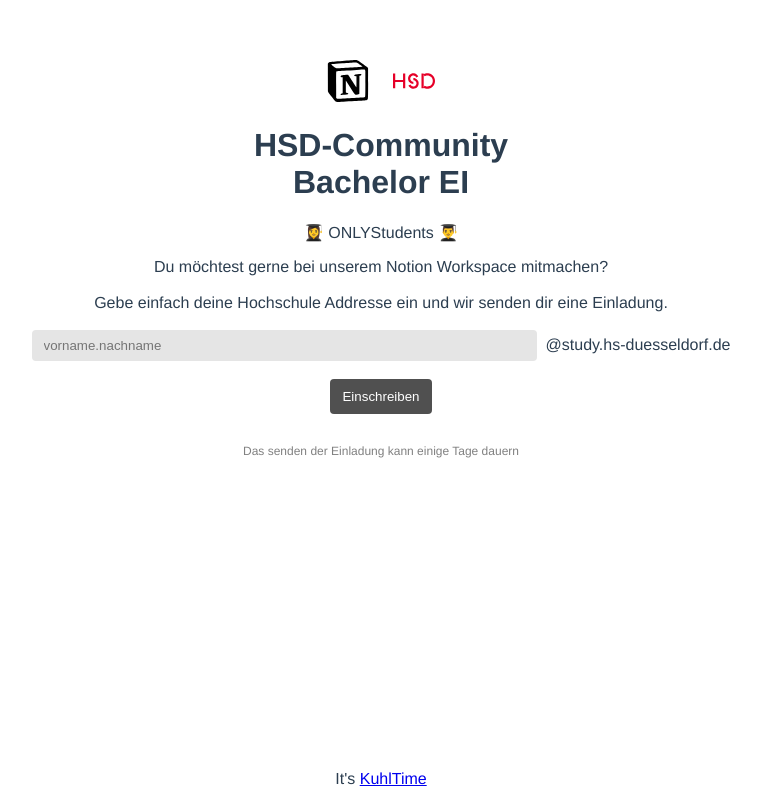
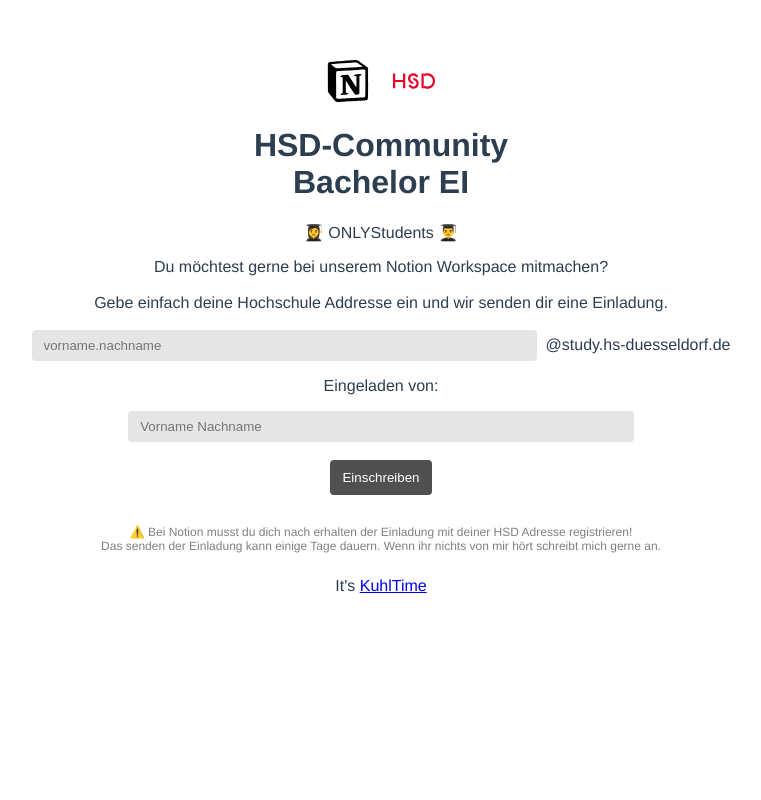
Before and after one commit to KuhlTime/hsd-notion-web, a Vue app: page / in a window 1280 px wide. Shown: the whole page, without its empty margins (259-1020 px from the left). Built offline with nearby package versions, Linux system fonts and the light colour scheme.

Commit message:
Add invitedBy field

```diff
--- a/src/App.vue
+++ b/src/App.vue
@@ -41,9 +41,6 @@
 }
 
 footer {
-  position: absolute;
-  bottom: 12px;
-  left: 50%;
-  transform: translateX(-50%);
+  margin: 24px 0;
 }
 </style>
--- a/src/pages/Home.vue
+++ b/src/pages/Home.vue
@@ -18,6 +18,14 @@
     />
     <span style="margin-left: 4px"> @study.hs-duesseldorf.de </span>
     <br />
+    <p>Eingeladen von: </p>
+    <HydrogenInput
+      v-model="invitedBy"
+      @submit="submit()"
+      style="max-width: 40%; width: 100%"
+      placeholder="Vorname Nachname"
+    />
+    <br />
     <br />
     <HydrogenSpinner v-if="loading"></HydrogenSpinner>
     <HydrogenButton
@@ -31,7 +39,9 @@
     <br />
     <br />
     <p style="font-size: 12px; color: grey">
-      Das senden der Einladung kann einige Tage dauern
+      ⚠️ Bei Notion musst du dich nach erhalten der Einladung mit deiner HSD Adresse registrieren!
+      <br />
+      Das senden der Einladung kann einige Tage dauern. Wenn ihr nichts von mir hört schreibt mich gerne an.
     </p>
     <p style="font-size: 12px; color: red" v-if="error !== undefined">
       {{ error }}
@@ -50,6 +60,7 @@
   data() {
     return {
       email: "",
+      invitedBy: "",
       error: undefined,
       loading: false,
     };
@@ -65,6 +76,7 @@
         },
         body: JSON.stringify({
           email: this.email + "@study.hs-duesseldorf.de",
+          invitedBy: this.invitedBy
         }),
       })
         .then((res) => res.text())
@@ -88,7 +100,7 @@
   },
   computed: {
     valid() {
-      return this.email.split(".").length === 2;
+      return this.email.split(".").length === 2 && this.invitedBy !== "";
     },
   },
 };
--- /dev/null
+++ b/vue.config.js
@@ -0,0 +1,5 @@
+module.exports = {
+    devServer: {
+        disableHostCheck: true
+    }
+}
```
